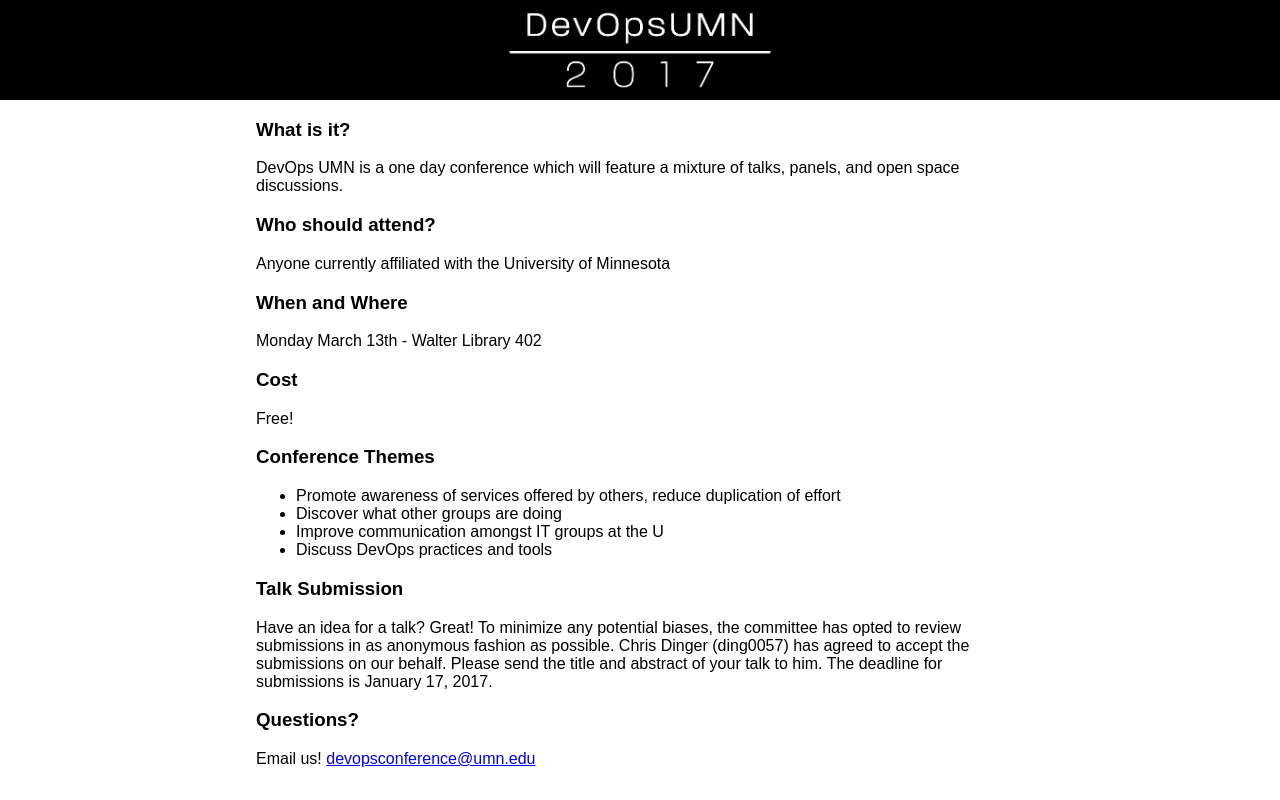
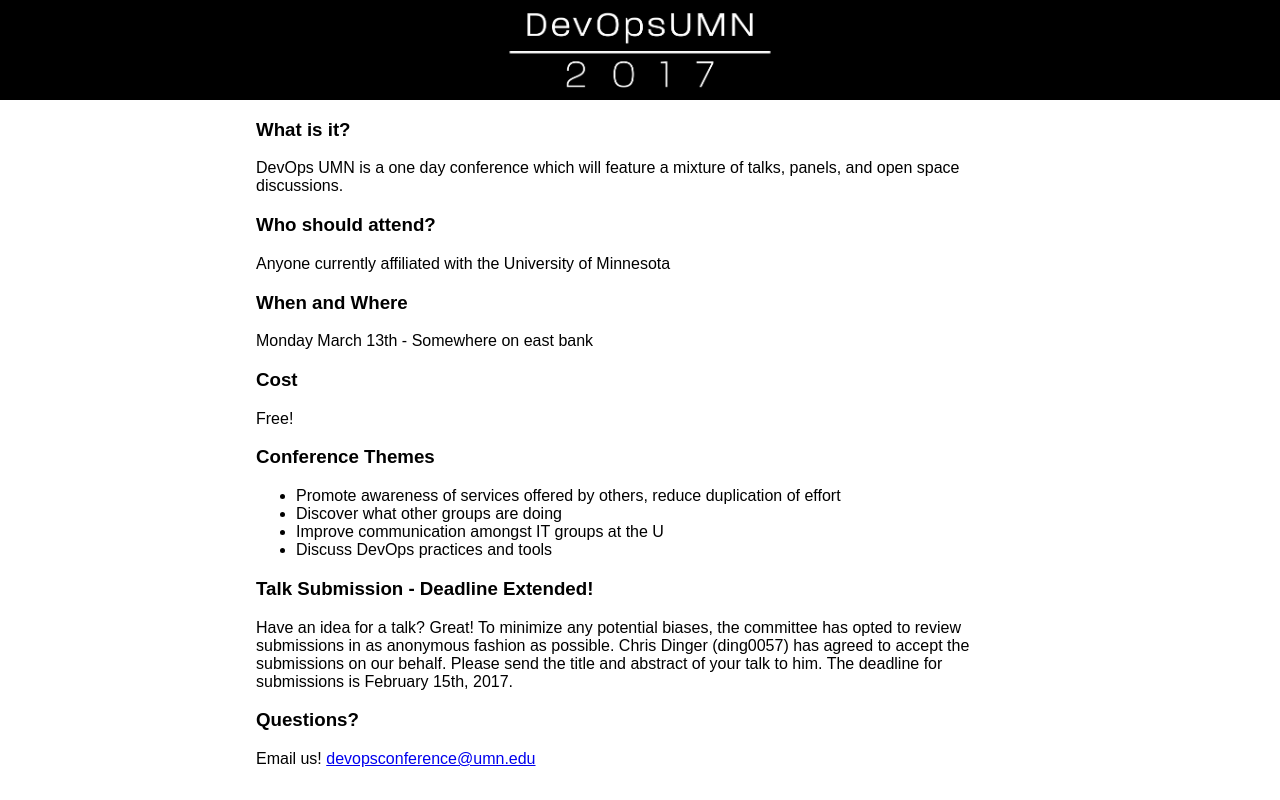
Before and after one commit to DevOpsUMN/devopsumn.github.io, a plain HTML site: page index.html in a window 1280 px wide. Drawn offline with Linux system fonts and the light colour scheme.

Commit message:
Update location and extend talk deadline.

```diff
--- a/index.html
+++ b/index.html
@@ -16,7 +16,7 @@ body { font-family: "paralucent-text",sans-serif;}
 <h3>Who should attend?</h3>
 <p>Anyone currently affiliated with the University of Minnesota</p>
 <h3>When and Where</h3>
-<p>Monday March 13th - Walter Library 402</p>
+<p>Monday March 13th - Somewhere on east bank</p>
 <h3>Cost</h3>
 <p>Free!</p>
 <h3>Conference Themes</h3>
@@ -26,8 +26,8 @@ body { font-family: "paralucent-text",sans-serif;}
 <li>Improve communication amongst IT groups at the U</li>
 <li>Discuss DevOps practices and tools</li>
 </ul>
-<h3>Talk Submission</h3>
-<p>Have an idea for a talk?  Great!  To minimize any potential biases, the committee has opted to review submissions in as anonymous fashion as possible.  Chris Dinger (ding0057) has agreed to accept the submissions on our behalf.  Please send the title and abstract of your talk to him.  The deadline for submissions is January 17, 2017.</p>
+<h3>Talk Submission - Deadline Extended!</h3>
+<p>Have an idea for a talk?  Great!  To minimize any potential biases, the committee has opted to review submissions in as anonymous fashion as possible.  Chris Dinger (ding0057) has agreed to accept the submissions on our behalf.  Please send the title and abstract of your talk to him.  The deadline for submissions is February 15th, 2017.</p>
 <h3>Questions?</h3>
 <p>Email us!  <a href="mailto:devopsconference@umn.edu">devopsconference@umn.edu</a></p>
 </div>
```
